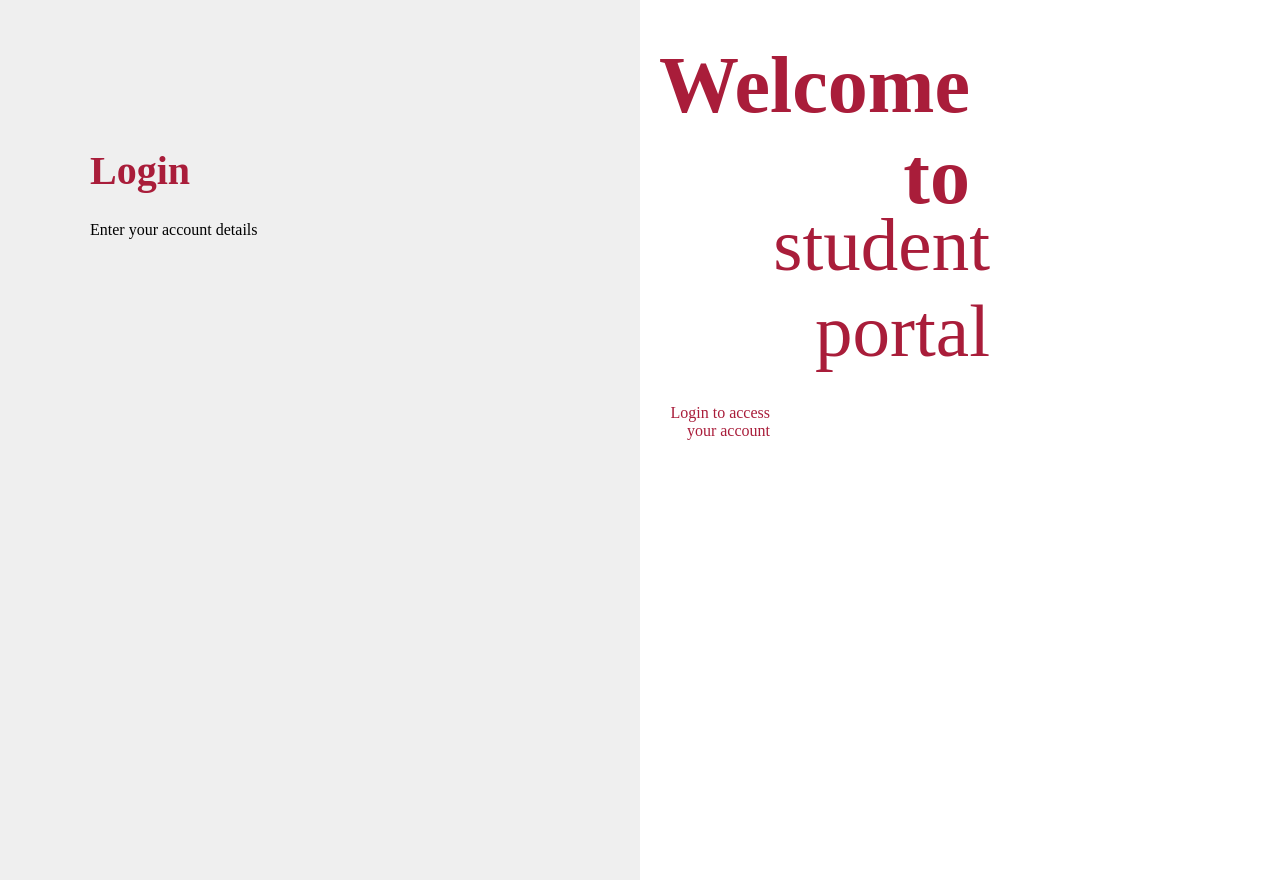
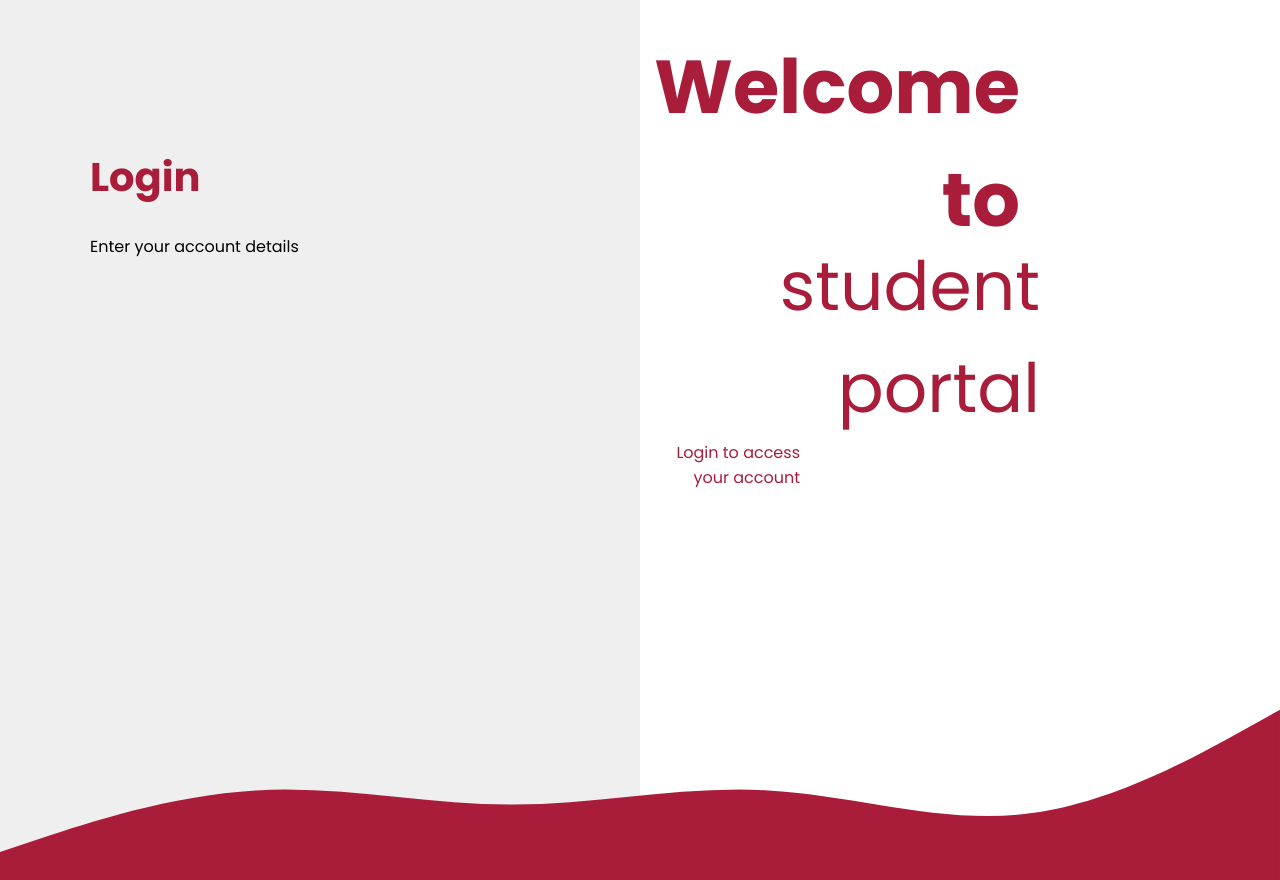
Before and after one commit to Imanelakehal/Student_Management_System, a Flask app: page /login in a window 1280 px wide. Run offline with Flask 2, Linux system fonts and the light colour scheme.

Commit message:
Vector added!

```diff
--- a/static/css/styles.css
+++ b/static/css/styles.css
@@ -1,3 +1,7 @@
+@import url('https://fonts.googleapis.com/css2?family=Poppins:wght@300;400;700&display=swap');
+body {
+    font-family: 'Poppins', sans-serif; /* Apply the Poppins font to the body */
+}
 .split {
     height: 100%;
     width: 50%;
@@ -19,14 +23,15 @@
     display: flex;
     flex-direction: column;
     justify-content: space-between;
+
 }
 
 .top-right {
     text-align: right;
-    padding: 20px;
+    padding: 10px;
     position: absolute;
     top: 20px;
-    right: 290px;
+    right: 250px;
 }
 .top-left {
     text-align: left; /* Align text to the right */
@@ -36,14 +41,16 @@
     padding: 20px;
 }
 .welcome {
-    font-size: 80px; /* Set font size to 80 pixels */
+    font-family: 'Poppins'; /* Apply the Poppins font */
+    font-size: 75px; /* Set font size to 80 pixels */
     font-weight: bold; /* Make the text bold */
     margin: 0;
     color: #A91D3A;
 }
 
 .portal {
-    font-size: 75px; /* Set font size to 80 pixels */
+    font-size: 68px; /* Set font size to 80 pixels */
+    font-family: 'Poppins'; /* Apply the Poppins font */
     font-weight: normal; /* Set the font weight to normal */
     margin: -20px;
     color: #A91D3A;
@@ -52,18 +59,30 @@
 }
 .login {
     font-size: 16px; /* Set the font size for the login message */
-    margin-top: 50px; /* Add some space between the portal text and the login message */
-    margin-right: 200px; /* Adjust right margin to align with other text */
+    font-family: 'Poppins'; /* Apply the Poppins font */
+    margin-top: 20px; /* Add some space between the portal text and the login message */
+    margin-right: 220px; /* Adjust right margin to align with other text */
     color: #A91D3A;
 
 }
 .title {
     font-size: 40px; /* Set font size to 60 pixels */
+    font-family: 'Poppins'; /* Apply the Poppins font */
     font-weight: bold; /* Make the text bold */
     color: #A91D3A;
 }
 
 .info {
     font-size: 16px; /* Set the font size for the info message */
+    font-family: 'Poppins'; /* Apply the Poppins font */
     color: black;
 }
+
+.curvy-shape {
+    position: fixed;
+    bottom: 0;
+    left: 0;
+    width: 100%;
+    height: auto;
+    z-index: 2; /* Ensure it stays on top of the splits */
+}
--- a/templates/login.html
+++ b/templates/login.html
@@ -20,5 +20,8 @@
             <p class="login">Login to access your account</p>
         </div>
     </div>
+    <svg class="curvy-shape" viewBox="0 0 1440 320">
+        <path fill="#A91D3A" fill-opacity="1" d="M0,288L48,272C96,256,192,224,288,218.7C384,213,480,235,576,234.7C672,235,768,213,864,218.7C960,224,1056,256,1152,245.3C1248,235,1344,181,1392,154.7L1440,128L1440,320L1392,320C1344,320,1248,320,1152,320C1056,320,960,320,864,320C768,320,672,320,576,320C480,320,384,320,288,320C192,320,96,320,48,320L0,320Z"></path>
+    </svg>
 </body>
 </html>
```
Also changed, not shown: static/img/scu.png (renamed from static/img/Sichuan_University_logo_(seal).svg.png).
